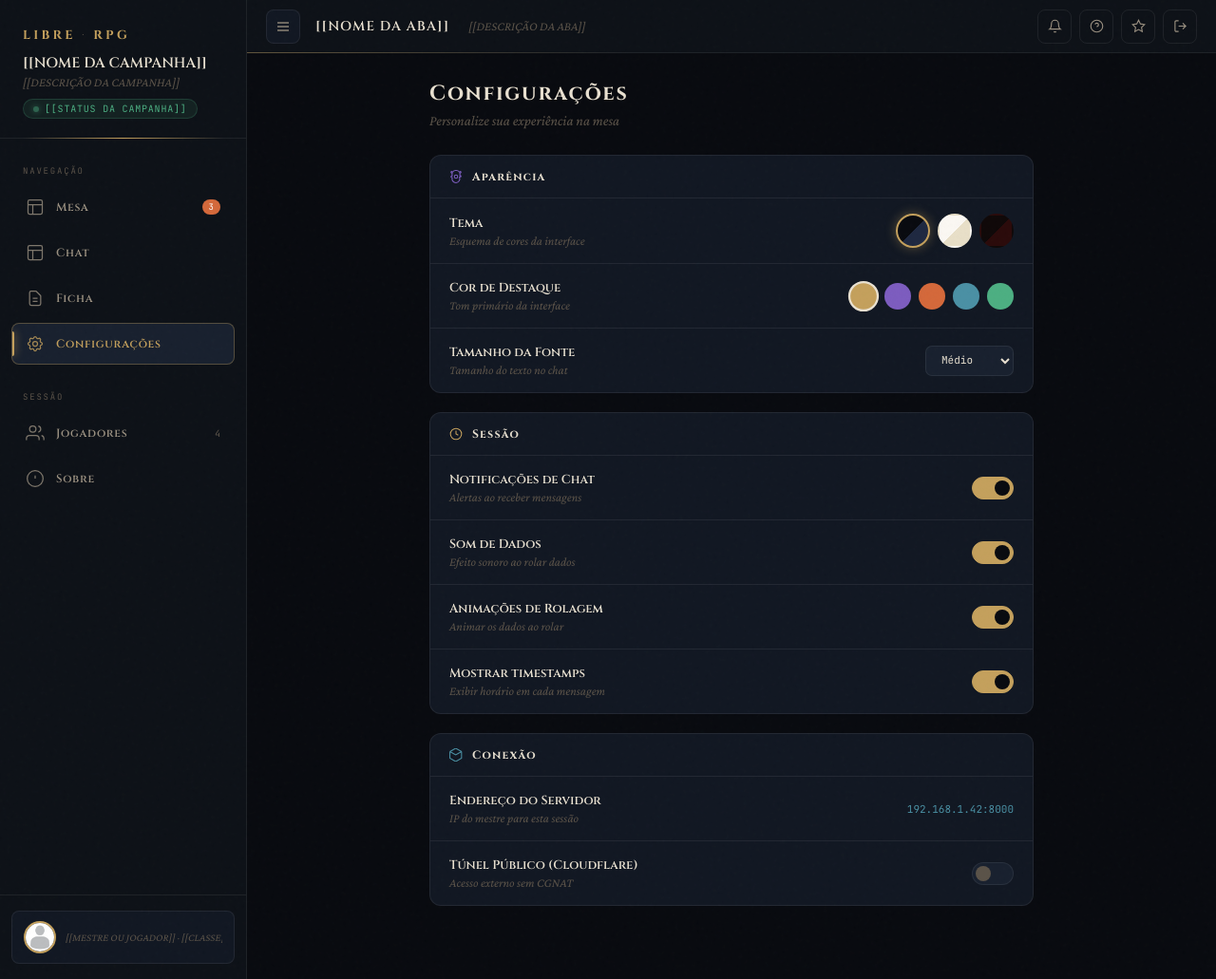
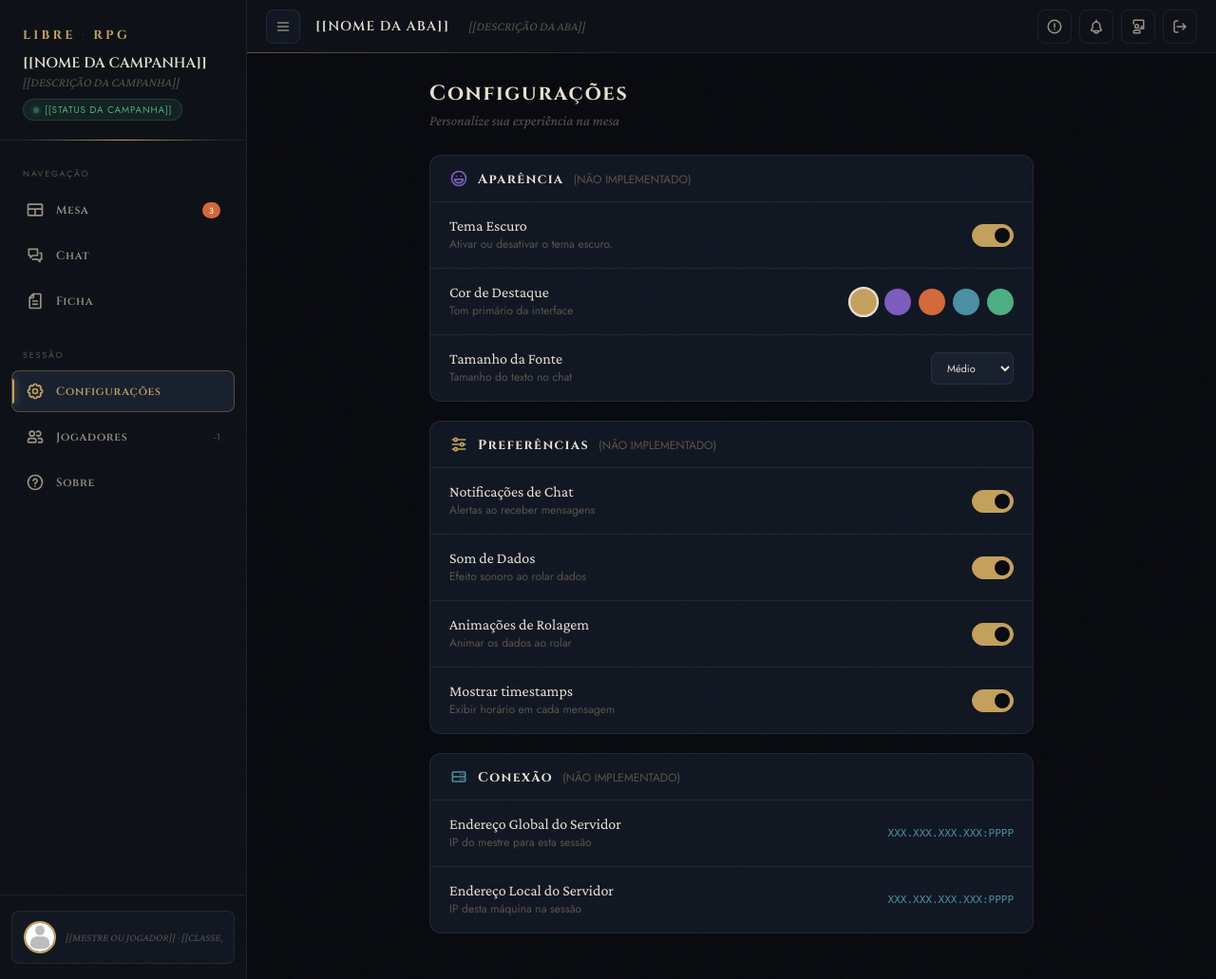
Before and after one commit to Anthhon/libre-rpg, a Django app: page /config/ in a window 1280 px wide. Shown: the whole page at 95% size. Run offline with Django 5.2, Linux system fonts and the light colour scheme; the visitor is signed in with stand-in values (Sample User, id 1); some libraries are stand-ins or nearby versions.

Commit message:
new: ui/ux improvements in existent modules

```diff
--- a/static/css/style.css
+++ b/static/css/style.css
@@ -1,3 +1,6 @@
+/* Fonts */
+@import url('https://fonts.googleapis.com/css2?family=Cinzel:wght@400..900&family=Crimson+Pro:ital,wght@0,200..900;1,200..900&family=Jost:ital,wght@0,100..900;1,100..900&display=swap');
+
 /* ═══════════════════════════════════════
 TOKENS & THEMES
 ═══════════════════════════════════════ */
@@ -162,7 +165,7 @@ SIDEBAR
     display: inline-flex;
     align-items: center;
     gap: 6px;
-    font-family: 'JetBrains Mono', monospace;
+    font-family: "Jost", sans-serif;
     font-size: 10px;
     color: #4caf82;
     background: rgba(76,175,130,0.1);
@@ -199,7 +202,7 @@ SIDEBAR
 }
 
 .nav-section-label {
-    font-family: 'JetBrains Mono', monospace;
+    font-family: "Jost", sans-serif;
     font-size: 9px;
     letter-spacing: 0.2em;
     text-transform: uppercase;
@@ -279,7 +282,7 @@ SIDEBAR
 
 .nav-badge {
     margin-left: auto;
-    font-family: 'JetBrains Mono', monospace;
+    font-family: "Jost", sans-serif;
     font-size: 9px;
     background: var(--accent-ember);
     color: #fff;
@@ -1072,7 +1075,7 @@ PANEL: CONFIGURAÇÕES
 
 .config-section-title {
     font-family: 'Cinzel', serif;
-    font-size: 12px;
+    font-size: 14px;
     font-weight: 700;
     letter-spacing: 0.1em;
     color: var(--text-primary);
@@ -1091,16 +1094,16 @@ PANEL: CONFIGURAÇÕES
 .config-info { flex: 1; }
 
 .config-label {
-    font-family: 'Cinzel', serif;
-    font-size: 13px;
-    font-weight: 600;
+    font-family: 'Crimson Pro', serif;
+    font-size: 16px;
+    font-weight: 400;
     color: var(--text-primary);
 }
 
 .config-desc {
-    font-size: 13px;
-    color: var(--text-muted);
-    font-style: italic;
+    font-size: 12px;
+    font-family: 'Jost', sans-serif;
+    color: var(--text-muted);
     margin-top: 2px;
 }
 
@@ -1179,7 +1182,7 @@ PANEL: CONFIGURAÇÕES
     color: var(--text-primary);
     padding: 7px 12px;
     border-radius: 7px;
-    font-family: 'JetBrains Mono', monospace;
+    font-family: "Jost", sans-serif;
     font-size: 11px;
     cursor: pointer;
     outline: none;
--- a/static/js/script.js
+++ b/static/js/script.js
@@ -1,31 +1,11 @@
-// Generate stars VFX in login form
-(function generateStars() {
-    const container = document.getElementById('stars');
-    const configs = [
-        { count: 40, minSize: 1, maxSize: 1.5, minOp: 0.03, maxOp: 0.2, minDur: 3, maxDur: 6 },
-        { count: 20, minSize: 1.5, maxSize: 2.5, minOp: 0.05, maxOp: 0.35, minDur: 4, maxDur: 8 },
-        { count: 8,  minSize: 2,   maxSize: 3.5, minOp: 0.08, maxOp: 0.5,  minDur: 5, maxDur: 10 },
-    ];
-    configs.forEach(({ count, minSize, maxSize, minOp, maxOp, minDur, maxDur }) => {
-        for (let i = 0; i < count; i++) {
-            const s = document.createElement('div');
-            s.className = 'star';
-            const size = minSize + Math.random() * (maxSize - minSize);
-            s.style.cssText = `
-            width:${size}px; height:${size}px;
-            left:${Math.random()*100}%; top:${Math.random()*100}%;
-            --min-op:${minOp}; --max-op:${maxOp};
-            --dur:${(minDur + Math.random()*(maxDur-minDur)).toFixed(1)}s;
-            --delay:-${(Math.random()*maxDur).toFixed(1)}s;
-          `;
-            container.appendChild(s);
-        }
-    });
-})();
+// Toggle Sidebar
+function toggleSidebar() {
+    document.getElementById('sidebar').classList.toggle('collapsed');
+}
 
 // Toggle password visibility in login form
 function togglePassword() {
-    const input  = document.getElementById('input-password');
+    const input  = document.getElementById('id_password');
     const icon   = document.getElementById('eye-icon');
     const isHidden = input.type === 'password';
 
--- a/templates/base.html
+++ b/templates/base.html
@@ -5,9 +5,6 @@
         <meta charset="UTF-8" />
         <meta name="viewport" content="width=device-width, initial-scale=1.0" />
         <title>Libre RPG</title>
-        <link rel="preconnect" href="https://fonts.googleapis.com" />
-        <link rel="preconnect" href="https://fonts.gstatic.com" crossorigin />
-        <link href="https://fonts.googleapis.com/css2?family=Cinzel:wght@400;600;700;900&family=Crimson+Pro:ital,wght@0,300;0,400;0,600;1,300;1,400&family=JetBrains+Mono:wght@300;400;500&display=swap" rel="stylesheet" />
         {% load static %}
         <link rel="stylesheet" href="{% static 'css/style.css' %}">
     </head>
@@ -30,19 +27,17 @@
                 {# Sidebar table option#}
                 {# FIXME: add button href later when implemented #}
                 <a href="" {% if page_name == "dashboard" %} class="nav-item active" {% else %} class="nav-item" {% endif %}>
-                    <svg class="nav-icon" viewBox="0 0 24 24" fill="none" stroke="currentColor" stroke-width="1.5">
-                        <rect x="3" y="3" width="18" height="18" rx="2"/>
-                        <path d="M3 9h18M9 21V9"/>
+                    <svg class="w-6 h-6 text-gray-800 dark:text-white" aria-hidden="true" xmlns="http://www.w3.org/2000/svg" width="20" height="20" fill="none" viewBox="0 0 24 24">
+                        <path stroke="currentColor" stroke-width="2" d="M3 11h18m-9 0v8m-8 0h16a1 1 0 0 0 1-1V6a1 1 0 0 0-1-1H4a1 1 0 0 0-1 1v12a1 1 0 0 0 1 1Z"/>
                     </svg>
                     <span class="nav-label">Mesa</span>
                     <span class="nav-badge">3</span>
                 </div>
 
                 {# Live chat option#}
-                <a href="{% url 'chat' %}" {% if page_name == "chat" %} class="nav-item active" {% else %} class="nav-item" {% endif %}>
-                    <svg class="nav-icon" viewBox="0 0 24 24" fill="none" stroke="currentColor" stroke-width="1.5">
-                        <rect x="3" y="3" width="18" height="18" rx="2"/>
-                        <path d="M3 9h18M9 21V9"/>
+                <a {% if page_name == "chat" %} href="#" onclick="return false;" class="nav-item active" {% else %} href="{% url 'chat' %}" class="nav-item" {% endif %}>
+                    <svg class="w-6 h-6 text-gray-800 dark:text-white" aria-hidden="true" xmlns="http://www.w3.org/2000/svg" width="20" height="20" fill="none" viewBox="0 0 24 24">
+                        <path stroke="currentColor" stroke-linecap="round" stroke-linejoin="round" stroke-width="2" d="M9 17h6l3 3v-3h2V9h-2M4 4h11v8H9l-3 3v-3H4V4Z"/>
                     </svg>
                     <span class="nav-label">Chat</span>
                 </a>
@@ -50,40 +45,38 @@
                 {# Character sheet option#}
                 {# FIXME: add button href later when implemented #}
                 <a href="" {% if page_name == "char_sheet" %} class="nav-item active" {% else %} class="nav-item" {% endif %}>
-                    <svg class="nav-icon" viewBox="0 0 24 24" fill="none" stroke="currentColor" stroke-width="1.5">
-                        <path d="M9 12h6m-6 4h6m2 5H7a2 2 0 01-2-2V5a2 2 0 012-2h5.586a1 1 0 01.707.293l5.414 5.414a1 1 0 01.293.707V19a2 2 0 01-2 2z"/>
+                    <svg class="w-6 h-6 text-gray-800 dark:text-white" aria-hidden="true" xmlns="http://www.w3.org/2000/svg" width="20" height="20" fill="none" viewBox="0 0 24 24">
+                        <path stroke="currentColor" stroke-linecap="round" stroke-linejoin="round" stroke-width="2" d="M10 3v4a1 1 0 0 1-1 1H5m4 8h6m-6-4h6m4-8v16a1 1 0 0 1-1 1H6a1 1 0 0 1-1-1V7.914a1 1 0 0 1 .293-.707l3.914-3.914A1 1 0 0 1 9.914 3H18a1 1 0 0 1 1 1Z"/>
                     </svg>
                     <span class="nav-label">Ficha</span>
                 </a>
 
+                <div class="nav-section-label" style="margin-top:12px;">Sessão</div>
+
                 {# Configurations option#}
-                <a href="{% url 'config' %}" {% if page_name == "config" %} class="nav-item active" {% else %} class="nav-item" {% endif %}>
-                        <svg class="nav-icon" viewBox="0 0 24 24" fill="none" stroke="currentColor" stroke-width="1.5">
-                            <path d="M10.325 4.317c.426-1.756 2.924-1.756 3.35 0a1.724 1.724 0 002.573 1.066c1.543-.94 3.31.826 2.37 2.37a1.724 1.724 0 001.065 2.572c1.756.426 1.756 2.924 0 3.35a1.724 1.724 0 00-1.066 2.573c.94 1.543-.826 3.31-2.37 2.37a1.724 1.724 0 00-2.572 1.065c-.426 1.756-2.924 1.756-3.35 0a1.724 1.724 0 00-2.573-1.066c-1.543.94-3.31-.826-2.37-2.37a1.724 1.724 0 00-1.065-2.572c-1.756-.426-1.756-2.924 0-3.35a1.724 1.724 0 001.066-2.573c-.94-1.543.826-3.31 2.37-2.37.996.608 2.296.07 2.572-1.065z"/>
-                            <circle cx="12" cy="12" r="3"/>
-                        </svg>
+                <a {% if page_name == "config" %} href="#" onclick="return false;" class="nav-item active" {% else %} href="{% url 'config' %}" class="nav-item" {% endif %}>
+                    <svg class="w-6 h-6 text-gray-800 dark:text-white" aria-hidden="true" xmlns="http://www.w3.org/2000/svg" width="20" height="20" fill="none" viewBox="0 0 24 24">
+                        <path stroke="currentColor" stroke-linecap="round" stroke-linejoin="round" stroke-width="2" d="M21 13v-2a1 1 0 0 0-1-1h-.757l-.707-1.707.535-.536a1 1 0 0 0 0-1.414l-1.414-1.414a1 1 0 0 0-1.414 0l-.536.535L14 4.757V4a1 1 0 0 0-1-1h-2a1 1 0 0 0-1 1v.757l-1.707.707-.536-.535a1 1 0 0 0-1.414 0L4.929 6.343a1 1 0 0 0 0 1.414l.536.536L4.757 10H4a1 1 0 0 0-1 1v2a1 1 0 0 0 1 1h.757l.707 1.707-.535.536a1 1 0 0 0 0 1.414l1.414 1.414a1 1 0 0 0 1.414 0l.536-.535 1.707.707V20a1 1 0 0 0 1 1h2a1 1 0 0 0 1-1v-.757l1.707-.708.536.536a1 1 0 0 0 1.414 0l1.414-1.414a1 1 0 0 0 0-1.414l-.535-.536.707-1.707H20a1 1 0 0 0 1-1Z"/>
+                        <path stroke="currentColor" stroke-linecap="round" stroke-linejoin="round" stroke-width="2" d="M12 15a3 3 0 1 0 0-6 3 3 0 0 0 0 6Z"/>
+                    </svg>
                     <span class="nav-label">Configurações</span>
                 </a>
-
-                <div class="nav-section-label" style="margin-top:12px;">Sessão</div>
 
                 {# Players list option#}
                 {# FIXME: add button href later when implemented #}
                 <a href="" {% if page_name == "user_list" %} class="nav-item active" {% else %} class="nav-item" {% endif %}>
-                    <svg class="nav-icon" viewBox="0 0 24 24" fill="none" stroke="currentColor" stroke-width="1.5">
-                        <path d="M17 21v-2a4 4 0 00-4-4H5a4 4 0 00-4 4v2M9 11a4 4 0 100-8 4 4 0 000 8zM23 21v-2a4 4 0 00-3-3.87M16 3.13a4 4 0 010 7.75"/>
+                    <svg class="w-6 h-6 text-gray-800 dark:text-white" aria-hidden="true" xmlns="http://www.w3.org/2000/svg" width="20" height="20" fill="none" viewBox="0 0 24 24">
+                        <path stroke="currentColor" stroke-linecap="round" stroke-width="2" d="M16 19h4a1 1 0 0 0 1-1v-1a3 3 0 0 0-3-3h-2m-2.236-4a3 3 0 1 0 0-4M3 18v-1a3 3 0 0 1 3-3h4a3 3 0 0 1 3 3v1a1 1 0 0 1-1 1H4a1 1 0 0 1-1-1Zm8-10a3 3 0 1 1-6 0 3 3 0 0 1 6 0Z"/>
                     </svg>
                     <span class="nav-label">Jogadores</span>
-                    <span style="margin-left:auto; font-family:'JetBrains Mono',monospace; font-size:10px; color:var(--text-muted);">4</span>
+                    <span style="margin-left:auto; font-family:'Jost', sans-serif; font-size:10px; color:var(--text-muted);">{{ users_count }}</span>
                 </div>
 
                 {# About option#}
                 {# FIXME: add button href later when implemented #}
                 <a href="" {% if page_name == "about" %} class="nav-item active" {% else %} class="nav-item" {% endif %}>
-                    <svg class="nav-icon" viewBox="0 0 24 24" fill="none" stroke="currentColor" stroke-width="1.5">
-                        <circle cx="12" cy="12" r="10"/>
-                        <line x1="12" y1="8" x2="12" y2="12"/>
-                        <line x1="12" y1="16" x2="12.01" y2="16"/>
+                    <svg class="w-6 h-6 text-gray-800 dark:text-white" aria-hidden="true" xmlns="http://www.w3.org/2000/svg" width="20" height="20" fill="none" viewBox="0 0 24 24">
+                        <path stroke="currentColor" stroke-linecap="round" stroke-linejoin="round" stroke-width="2" d="M9.529 9.988a2.502 2.502 0 1 1 5 .191A2.441 2.441 0 0 1 12 12.582V14m-.01 3.008H12M21 12a9 9 0 1 1-18 0 9 9 0 0 1 18 0Z"/>
                     </svg>
                     <span class="nav-label">Sobre</span>
                 </a>
@@ -128,29 +121,26 @@
                 <span class="topbar-breadcrumb" id="topbar-breadcrumb">[[DESCRIÇÃO DA ABA]]</span>
 
                 <div class="topbar-actions">
-                    <button class="icon-btn" title="Notificações">
-                        <svg width="15" height="15" viewBox="0 0 24 24" fill="none" stroke="currentColor" stroke-width="1.8">
-                            <path d="M18 8A6 6 0 006 8c0 7-3 9-3 9h18s-3-2-3-9M13.73 21a2 2 0 01-3.46 0"/>
+                    <button class="icon-btn" title="Ajuda">
+                        <svg class="w-6 h-6 text-gray-800 dark:text-white" aria-hidden="true" xmlns="http://www.w3.org/2000/svg" width="18" height="18" fill="none" viewBox="0 0 24 24">
+                            <path stroke="currentColor" stroke-linecap="round" stroke-linejoin="round" stroke-width="2" d="M12 13V8m0 8h.01M21 12a9 9 0 1 1-18 0 9 9 0 0 1 18 0Z"/>
                         </svg>
                     </button>
-                    <button class="icon-btn" title="Ajuda">
-                        <svg width="15" height="15" viewBox="0 0 24 24" fill="none" stroke="currentColor" stroke-width="1.8">
-                            <circle cx="12" cy="12" r="10"/>
-                            <path d="M9.09 9a3 3 0 015.83 1c0 2-3 3-3 3M12 17h.01"/>
+                    <button class="icon-btn" title="Notificações">
+                        <svg class="w-6 h-6 text-gray-800 dark:text-white" aria-hidden="true" xmlns="http://www.w3.org/2000/svg" width="18" height="18" fill="none" viewBox="0 0 24 24">
+                            <path stroke="currentColor" stroke-linecap="round" stroke-linejoin="round" stroke-width="2" d="M12 5.365V3m0 2.365a5.338 5.338 0 0 1 5.133 5.368v1.8c0 2.386 1.867 2.982 1.867 4.175 0 .593 0 1.292-.538 1.292H5.538C5 18 5 17.301 5 16.708c0-1.193 1.867-1.789 1.867-4.175v-1.8A5.338 5.338 0 0 1 12 5.365ZM8.733 18c.094.852.306 1.54.944 2.112a3.48 3.48 0 0 0 4.646 0c.638-.572 1.236-1.26 1.33-2.112h-6.92Z"/>
                         </svg>
                     </button>
                     {% if user.is_superuser %}
                     <a href="{% url 'admin:index' %}" class="icon-btn" title="Painel Admin">
-                        <svg width="15" height="15" viewBox="0 0 24 24" fill="none" stroke="currentColor" stroke-width="1.8">
-                            <path d="M12 2l3.09 6.26L22 9.27l-5 4.87 1.18 6.88L12 17.77l-6.18 3.25L7 14.14 2 9.27l6.91-1.01L12 2z"/>
+                        <svg class="w-6 h-6 text-gray-800 dark:text-white" aria-hidden="true" xmlns="http://www.w3.org/2000/svg" width="18" height="18" fill="none" viewBox="0 0 24 24">
+                            <path stroke="currentColor" stroke-linecap="round" stroke-linejoin="round" stroke-width="2" d="M14.7141 15h4.268c.4043 0 .732-.3838.732-.8571V3.85714c0-.47338-.3277-.85714-.732-.85714H6.71411c-.55228 0-1 .44772-1 1v4m10.99999 7v-3h3v3h-3Zm-3 6H6.71411c-.55228 0-1-.4477-1-1 0-1.6569 1.34315-3 3-3h2.99999c1.6569 0 3 1.3431 3 3 0 .5523-.4477 1-1 1Zm-1-9.5c0 1.3807-1.1193 2.5-2.5 2.5s-2.49999-1.1193-2.49999-2.5S8.8334 9 10.2141 9s2.5 1.1193 2.5 2.5Z"/>
                         </svg>
                     </a>
                     {% endif %}
                     <a href="{% url 'logout' %}" class="icon-btn" title="Sair" onclick="return confirm('Deseja sair da mesa?')">
-                        <svg width="15" height="15" viewBox="0 0 24 24" fill="none" stroke="currentColor" stroke-width="1.8">
-                            <path d="M9 21H5a2 2 0 01-2-2V5a2 2 0 012-2h4"/>
-                            <polyline points="16 17 21 12 16 7"/>
-                            <line x1="21" y1="12" x2="9" y2="12"/>
+                        <svg class="w-6 h-6 text-gray-800 dark:text-white" aria-hidden="true" xmlns="http://www.w3.org/2000/svg" width="18" height="18" fill="none" viewBox="0 0 24 24">
+                            <path stroke="currentColor" stroke-linecap="round" stroke-linejoin="round" stroke-width="2" d="M20 12H8m12 0-4 4m4-4-4-4M9 4H7a3 3 0 0 0-3 3v10a3 3 0 0 0 3 3h2"/>
                         </svg>
                     </a>
                 </div>
--- a/templates/configurations.html
+++ b/templates/configurations.html
@@ -10,23 +10,20 @@
         {# Appearence options #}
         <div class="config-section">
             <div class="config-section-header">
-                <svg width="14" height="14" viewBox="0 0 24 24" fill="none" stroke="currentColor" stroke-width="1.8" style="color:var(--accent-arcane)">
-                    <circle cx="12" cy="12" r="3"/>
-                    <path d="M20.188 10.934l-1.383-.8a6.952 6.952 0 000-4.268l1.383-.8A1 1 0 0021 4.2V3.8a1 1 0 00-1.5-.866L18.117 3.8A7 7 0 0012 1a7 7 0 00-6.117 2.8L4.5 2.934A1 1 0 003 3.8v.4a1 1 0 00.812.981l1.383.8a6.952 6.952 0 000 4.268l-1.383.8A1 1 0 003 12v.4a1 1 0 00.812.981l1.383.8A7 7 0 0012 23a7 7 0 006.117-9.8l1.383-.8A1 1 0 0021 11.6v-.4a1 1 0 00-.812-.981z"/>
+                <svg class="w-6 h-6 text-gray-800 dark:text-white" aria-hidden="true" xmlns="http://www.w3.org/2000/svg" width="20" height="20" fill="none" viewBox="0 0 24 24" style="color:var(--accent-arcane);">
+                    <path stroke="currentColor" stroke-linecap="round" stroke-linejoin="round" stroke-width="2" d="M15 9h.01M8.99 9H9m12 3a9 9 0 1 1-18 0 9 9 0 0 1 18 0ZM6.6 13a5.5 5.5 0 0 0 10.81 0H6.6Z"/>
                 </svg>
                 <span class="config-section-title">Aparência</span>
+                {# TODO: Implement buttons functions properly #}
+                <div class="config-desc">(NÃO IMPLEMENTADO)</div>
             </div>
 
             <div class="config-row">
                 <div class="config-info">
-                    <div class="config-label">Tema</div>
-                    <div class="config-desc">Esquema de cores da interface</div>
+                    <div class="config-label">Tema Escuro</div>
+                    <div class="config-desc">Ativar ou desativar o tema escuro.</div>
                 </div>
-                <div class="theme-options">
-                    <div class="theme-opt theme-dark active" title="Escuro" onclick="setTheme('dark', this)"></div>
-                    <div class="theme-opt theme-light" title="Claro" onclick="setTheme('light', this)"></div>
-                    <div class="theme-opt theme-blood" title="Sangue" onclick="setTheme('blood', this)"></div>
-                </div>
+                <div class="toggle-switch on" onclick=""></div>
             </div>
 
             <div class="config-row">
@@ -59,11 +56,12 @@
         {# Sessão #}
         <div class="config-section">
             <div class="config-section-header">
-                <svg width="14" height="14" viewBox="0 0 24 24" fill="none" stroke="currentColor" stroke-width="1.8" style="color:var(--accent-gold)">
-                    <circle cx="12" cy="12" r="10"/>
-                    <polyline points="12 6 12 12 16 14"/>
+                <svg class="w-6 h-6 text-gray-800 dark:text-white" aria-hidden="true" xmlns="http://www.w3.org/2000/svg" width="20" height="20" fill="none" viewBox="0 0 24 24" style="color:var(--accent-gold)">
+                    <path stroke="currentColor" stroke-linecap="round" stroke-width="2" d="M20 6H10m0 0a2 2 0 1 0-4 0m4 0a2 2 0 1 1-4 0m0 0H4m16 6h-2m0 0a2 2 0 1 0-4 0m4 0a2 2 0 1 1-4 0m0 0H4m16 6H10m0 0a2 2 0 1 0-4 0m4 0a2 2 0 1 1-4 0m0 0H4"/>
                 </svg>
-                <span class="config-section-title">Sessão</span>
+                <span class="config-section-title">Preferências</span>
+                {# TODO: Implement buttons functions properly #}
+                <div class="config-desc">(NÃO IMPLEMENTADO)</div>
             </div>
 
             <div class="config-row">
@@ -102,26 +100,28 @@
         {# Conexão #}
         <div class="config-section">
             <div class="config-section-header">
-                <svg width="14" height="14" viewBox="0 0 24 24" fill="none" stroke="currentColor" stroke-width="1.8" style="color:var(--accent-ice)">
-                    <path d="M1 6l10.5 6L22 6M1 6v12l10.5 6L22 18V6M1 6l10.5-6L22 6"/>
+                <svg class="w-6 h-6 text-gray-800 dark:text-white" aria-hidden="true" xmlns="http://www.w3.org/2000/svg" width="20" height="20" fill="none" viewBox="0 0 24 24" style="color:var(--accent-ice)">
+                    <path stroke="currentColor" stroke-linecap="round" stroke-linejoin="round" stroke-width="2" d="M5 12a1 1 0 0 0-1 1v4a1 1 0 0 0 1 1h14a1 1 0 0 0 1-1v-4a1 1 0 0 0-1-1M5 12h14M5 12a1 1 0 0 1-1-1V7a1 1 0 0 1 1-1h14a1 1 0 0 1 1 1v4a1 1 0 0 1-1 1m-2 3h.01M14 15h.01M17 9h.01M14 9h.01"/>
                 </svg>
                 <span class="config-section-title">Conexão</span>
+                {# TODO: Implement buttons functions properly #}
+                <div class="config-desc">(NÃO IMPLEMENTADO)</div>
             </div>
 
             <div class="config-row">
                 <div class="config-info">
-                    <div class="config-label">Endereço do Servidor</div>
+                    <div class="config-label">Endereço Global do Servidor</div>
                     <div class="config-desc">IP do mestre para esta sessão</div>
                 </div>
-                <span style="font-family:'JetBrains Mono',monospace; font-size:11px; color:var(--accent-ice);">192.168.1.42:8000</span>
+                <span style="font-family:'JetBrains Mono',monospace; font-size:11px; color:var(--accent-ice);">XXX.XXX.XXX.XXX:PPPP</span>
             </div>
 
             <div class="config-row">
                 <div class="config-info">
-                    <div class="config-label">Túnel Público (Cloudflare)</div>
-                    <div class="config-desc">Acesso externo sem CGNAT</div>
+                    <div class="config-label">Endereço Local do Servidor</div>
+                    <div class="config-desc">IP desta máquina na sessão</div>
                 </div>
-                <div class="toggle-switch" onclick="this.classList.toggle('on')"></div>
+                <span style="font-family:'JetBrains Mono',monospace; font-size:11px; color:var(--accent-ice);">XXX.XXX.XXX.XXX:PPPP</span>
             </div>
         </div>
     </div>
```
Also changed, not shown: other parts of static/css/style.css (+20 -19 lines), templates/welcome.html (+31 -12 lines).
